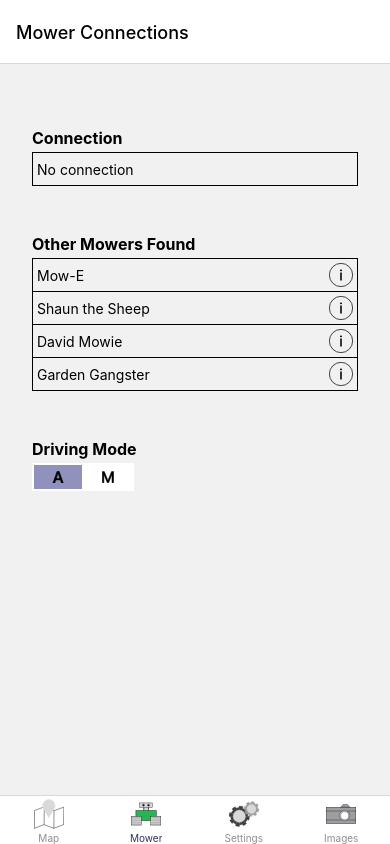
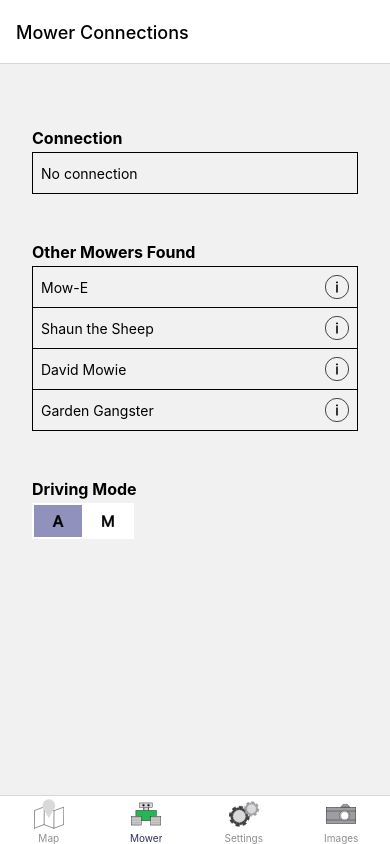
Before and after one commit to Mow-E/Mobile, a React Native app: screen /MowerConnections in a window 390 px wide. Built offline with nearby package versions, Linux system fonts and the light colour scheme.

Commit message:
fix: adjust button and list item sizes for better usability

```diff
--- a/src/components/common/ModeSelect.tsx
+++ b/src/components/common/ModeSelect.tsx
@@ -94,7 +94,7 @@ const styles = StyleSheet.create({
     backgroundColor: colors.gray['700'],
   },
   modeButton: {
-    paddingVertical: spacing.s,
+    paddingVertical: spacing.sm,
     paddingHorizontal: spacing.m,
   },
   activeModeButtonBackground: {
--- a/src/components/mower-connections/MowerConnectionInfoButton.tsx
+++ b/src/components/mower-connections/MowerConnectionInfoButton.tsx
@@ -1,7 +1,8 @@
 import React from 'react';
-import {Pressable} from 'react-native';
+import {Pressable, StyleSheet} from 'react-native';
 import useIsInDarkMode from '../../hooks/useIsInDarkMode';
 import InfoIcon from '../../assets/icons/InfoIcon';
+import spacing from '../../styles/spacing';
 
 /**
  * The (for now) fixed size of the info icon.
@@ -29,10 +30,23 @@ function MowerConnectionInfoButton({
   const isInDarkMode = useIsInDarkMode();
 
   return (
-    <Pressable onPress={onOpenInfo} testID={testID}>
+    <Pressable
+      onPress={onOpenInfo}
+      testID={testID}
+      style={componentStyles.button}>
       <InfoIcon size={INFO_ICON_SIZE} darkModeInverted={isInDarkMode} />
     </Pressable>
   );
 }
 
+/**
+ * The individual styles for this component.
+ */
+const componentStyles = StyleSheet.create({
+  button: {
+    justifyContent: 'center',
+    padding: spacing.sm,
+  },
+});
+
 export default MowerConnectionInfoButton;
--- a/src/components/mower-connections/MowerConnectionListItem.tsx
+++ b/src/components/mower-connections/MowerConnectionListItem.tsx
@@ -1,5 +1,5 @@
 import React from 'react';
-import {Pressable, StyleSheet, Text} from 'react-native';
+import {Pressable, StyleSheet, Text, View} from 'react-native';
 import {MowerConnection} from '../../hooks/useActiveMowerConnection';
 import {useTranslation} from 'react-i18next';
 import useStyles from '../../hooks/useStyles';
@@ -41,20 +41,22 @@ function MowerConnectionListItem({
   const styles = useStyles();
 
   return (
-    <Pressable onPress={onSelectItem} style={componentStyles.button}>
+    <View style={componentStyles.container}>
+      <Pressable onPress={onSelectItem} style={componentStyles.label}>
         <Text style={styles.textNormal}>
           {item?.name ??
             t(
               'routes.mowerConnections.mowerConnectionsList.activeConnection.noActiveConnection',
             )}
         </Text>
+      </Pressable>
       {item && (
         <MowerConnectionInfoButton
           onOpenInfo={onOpenInfo}
           testID={infoTestID}
         />
       )}
-    </Pressable>
+    </View>
   );
 }
 
@@ -62,14 +64,17 @@ function MowerConnectionListItem({
  * The individual styles for this component.
  */
 const componentStyles = StyleSheet.create({
-  button: {
-    padding: spacing.s,
+  container: {
     flexDirection: 'row',
     justifyContent: 'space-between',
     alignItems: 'center',
     // This provides an even height for all list items, even if some have no info button
     // height = info + (2 * padding)
-    height: INFO_ICON_SIZE + 2 * spacing.s,
+    height: INFO_ICON_SIZE + 2 * spacing.sm,
+  },
+  label: {
+    padding: spacing.sm,
+    flexGrow: 1,
   },
 });
 
--- a/src/styles/spacing.ts
+++ b/src/styles/spacing.ts
@@ -6,6 +6,7 @@ const spacing = {
   xxs: 1,
   xs: 2,
   s: 4,
+  sm: 8,
   m: 16,
   l: 32,
   xl: 48,
```
Lines whose indentation alone changed are shown as unchanged.
